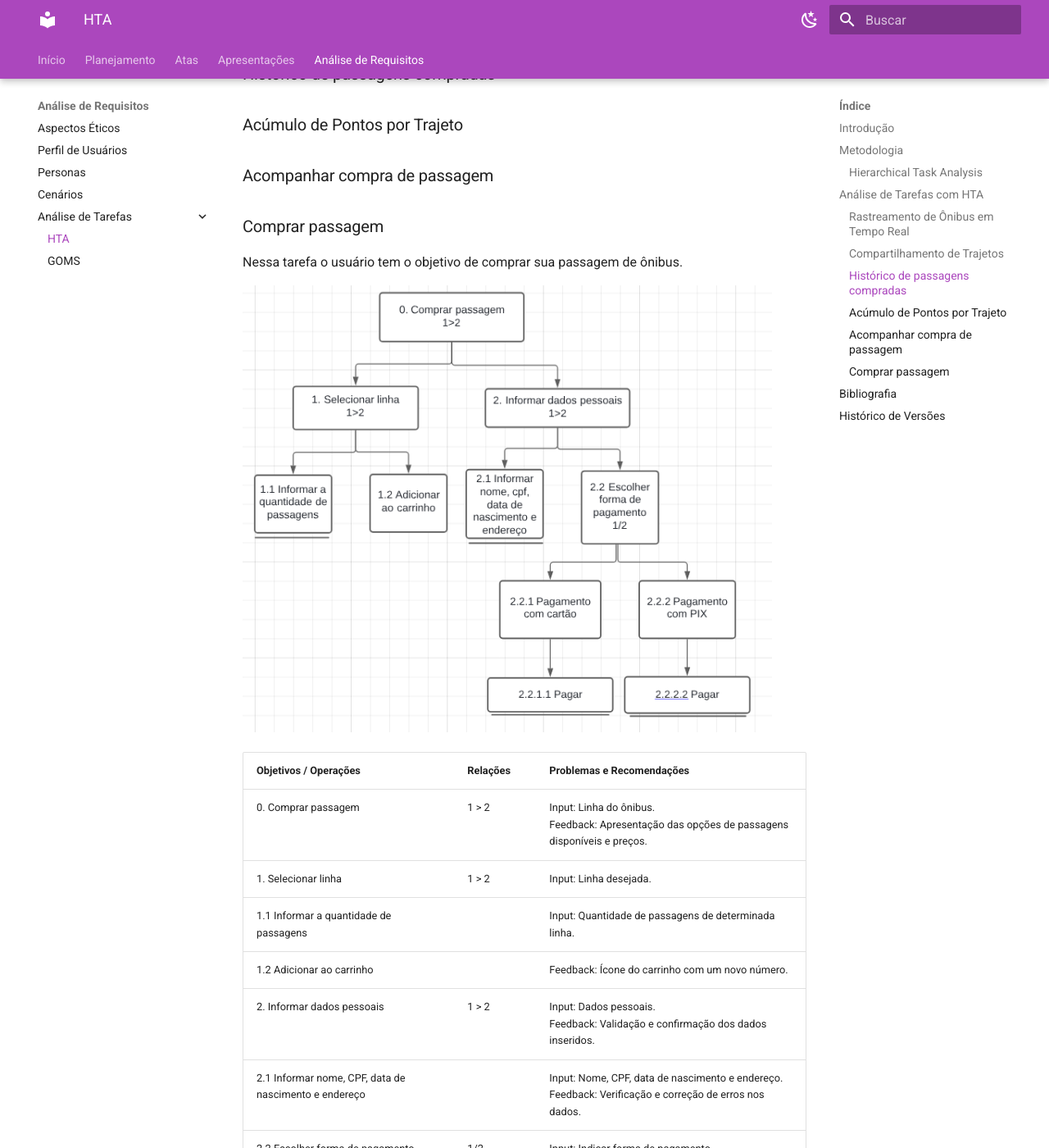
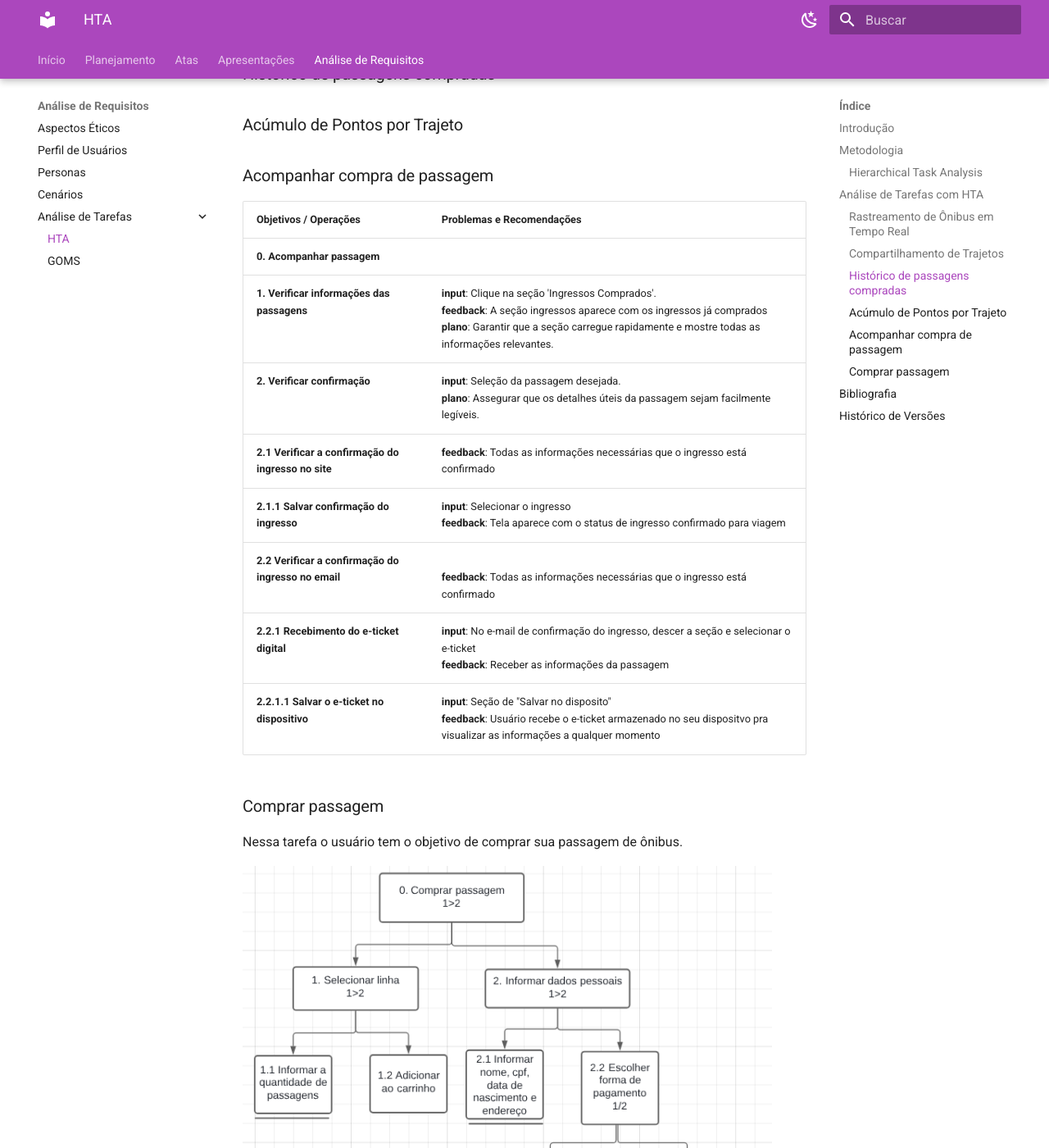
Before and after one commit to Interacao-Humano-Computador/2024.1-Grupo08, an MkDocs documentation site: the page built from docs/requisitos/analise_tarefas_hta.md, in a window 1280 px wide and 1400 px high, scrolled down 2210 px. Shown: the whole window at 82% size. Built offline with MkDocs 1.6.1 and Material for MkDocs 9.7.7, drawn with Linux system fonts in a browser that asks for light colours.

Commit message:
HTA Acompanhamento passagem

```diff
--- a/docs/requisitos/analise_tarefas_hta.md
+++ b/docs/requisitos/analise_tarefas_hta.md
@@ -45,6 +45,17 @@ Nessa tarefa o usuário tem o objetivo de rastrear um ônibus.
 ### Histórico de passagens compradas
 ### Acúmulo de Pontos por Trajeto
 ### Acompanhar compra de passagem
+| **Objetivos / Operações** | **Problemas e Recomendações** |
+|---------------------------|-------------------------------|
+| **0. Acompanhar passagem** |  |
+| **1. Verificar informações das passagens** | **input**: Clique na seção 'Ingressos Comprados'. <br> **feedback**: A seção ingressos aparece com os ingressos já comprados <br> **plano**: Garantir que a seção carregue rapidamente e mostre todas as informações relevantes. <br>  |
+| **2. Verificar confirmação** | **input**: Seleção da passagem desejada.  <br> **plano**: Assegurar que os detalhes úteis da passagem sejam facilmente legíveis. <br>  |
+| **2.1 Verificar a confirmação do ingresso no site** |  **feedback**: Todas as informações necessárias que o ingresso está confirmado |
+| **2.1.1 Salvar confirmação do ingresso** | **input**: Selecionar o ingresso <br> **feedback**: Tela aparece com o status de ingresso confirmado para viagem  |
+| **2.2 Verificar a confirmação do ingresso no email** | <br> **feedback**: Todas as informações necessárias que o ingresso está confirmado <br> |
+| **2.2.1 Recebimento do e-ticket digital** | **input**: No e-mail de confirmação do ingresso, descer a seção e selecionar o e-ticket<br> **feedback**: Receber as informações da passagem  |
+| **2.2.1.1 Salvar o e-ticket no dispositivo** | **input**: Seção de "Salvar no disposito" <br> **feedback**: Usuário recebe o e-ticket armazenado no seu dispositvo pra visualizar as informações a qualquer momento <br> |
+
 ### Comprar passagem
 Nessa tarefa o usuário tem o objetivo de comprar sua passagem de ônibus.
 
```
